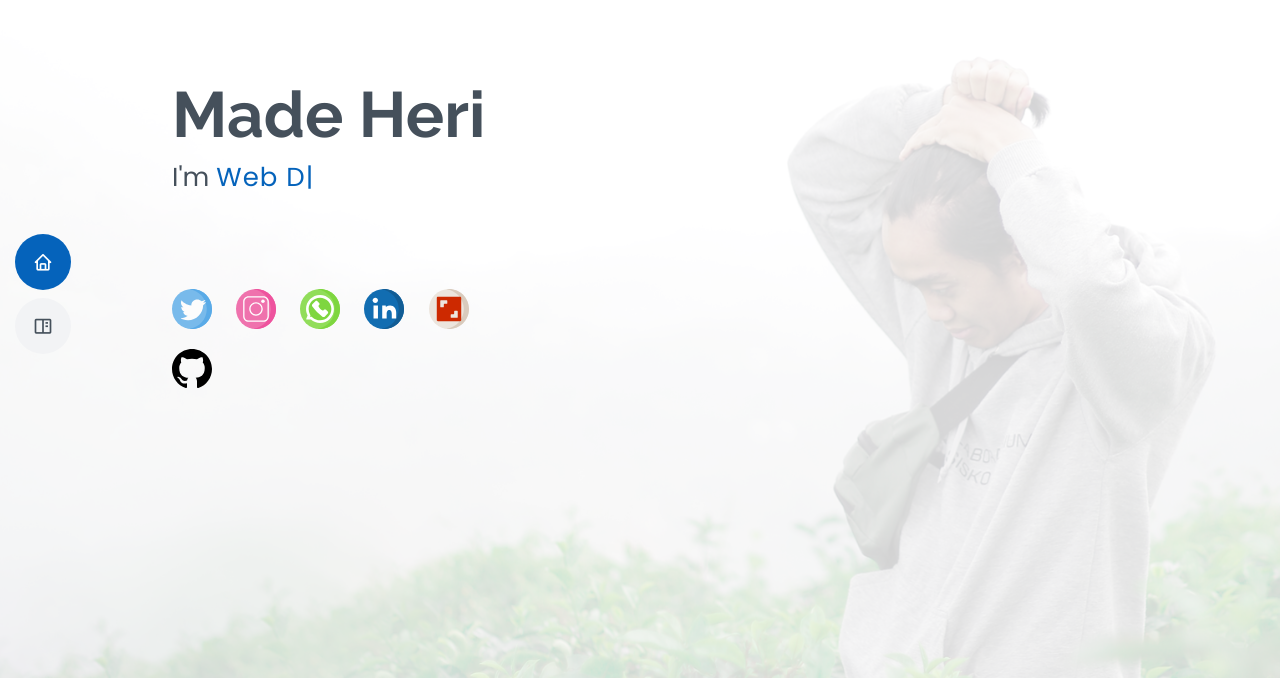
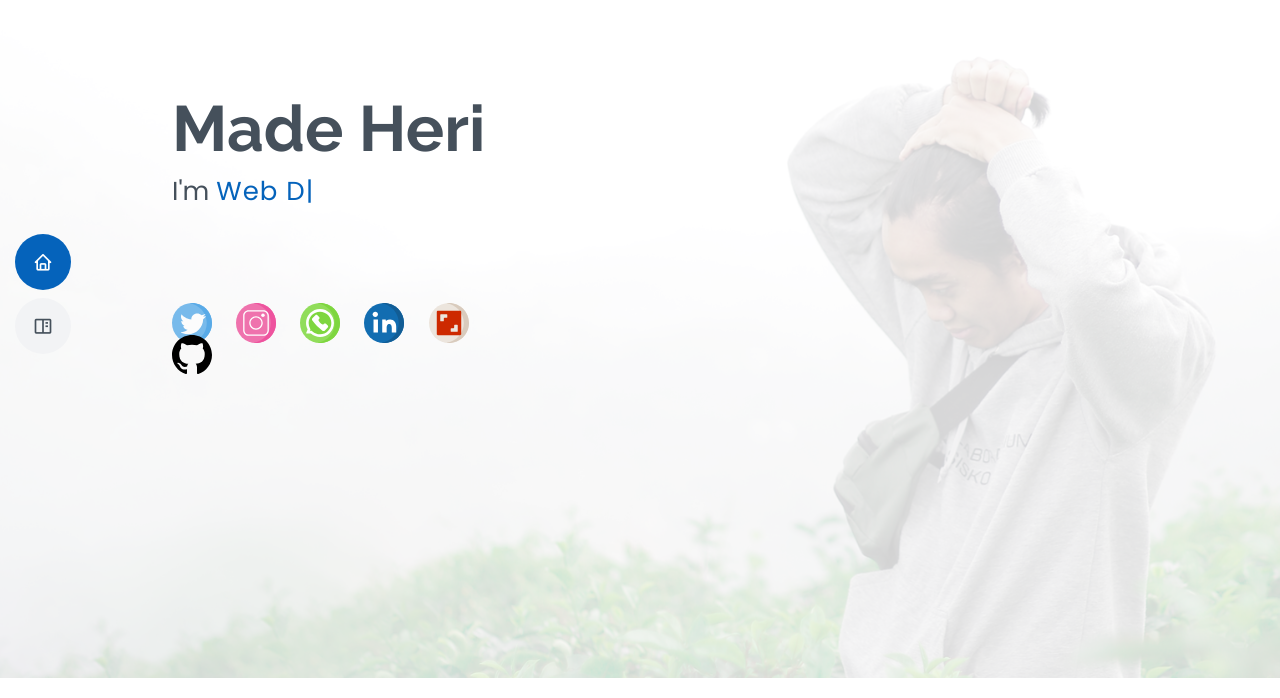
Before and after one commit to HerHeri/ImHeriprtfl, a plain HTML site: page index.html in a window 1280 px wide. Shown: the part 102-800 px from the top of the page. Drawn offline with nearby package versions, Linux system fonts and the light colour scheme.

Commit message:
upt sosmed

```diff
--- a/index.html
+++ b/index.html
@@ -54,7 +54,12 @@
         <a target="_blank" title="Whatsapp" href="https://wa.me/6285746762431?text=Hai kak, Salam kenal saya [isi dengan nama anda]"><img src="./assets/img/socialmedia/whatsapp.svg" alt="" style="margin-top: -8px; width: 40px;"></a>
         <a target="_blank" href="https://www.linkedin.com/in/heri-setiawan-68025215b/"><img src="./assets/img/socialmedia/linkedin-svgrepo-com.svg" alt="" style="margin-top: -8px; width: 40px;"></a>
         <a target="_blank" title="Shutterstock" href="https://www.shutterstock.com/g/ImHeri"><img src="./assets/img/socialmedia/shutterstock.svg" alt="" style="margin-top: -8px; width: 40px;"></a><br>
-        <a target="_blank" title="Github" href="https://github.com/HerHeri"><img src="./assets/img/socialmedia/github.svg" alt="" style="margin-top: 20px; width: 40px;"></a>
+        <div class="d-block d-sm-none">
+          <a target="_blank" title="Github" href="https://github.com/HerHeri"><img src="./assets/img/socialmedia/github.svg" alt="" style="margin-top: 20px; width: 40px;"></a>
+        </div>
+        <div class="d-none d-sm-block">
+          <a target="_blank" title="Github" href="https://github.com/HerHeri"><img src="./assets/img/socialmedia/github.svg" alt="" style="margin-top: -8px; width: 40px;"></a>
+        </div>
       </div>
     </div>
   </section><!-- End Hero -->
```
